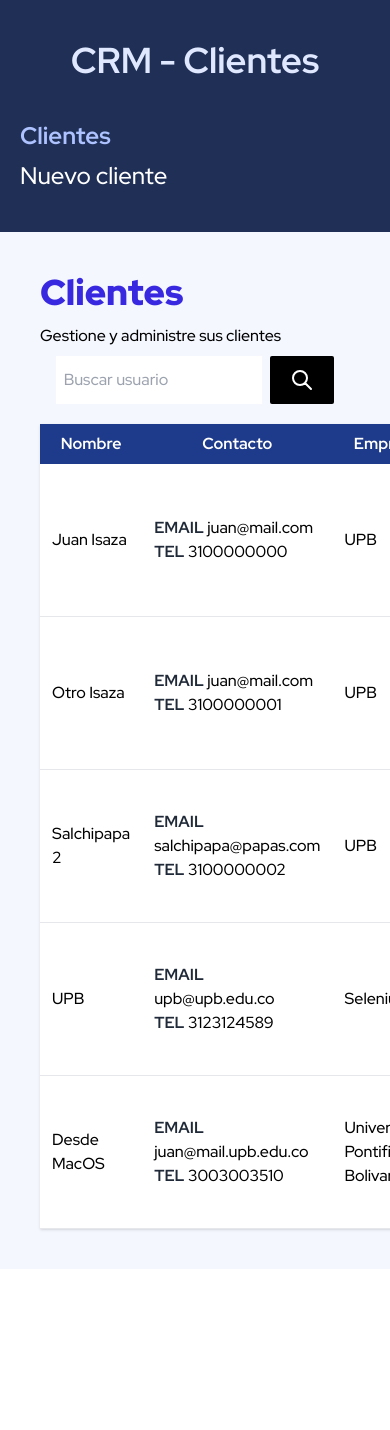
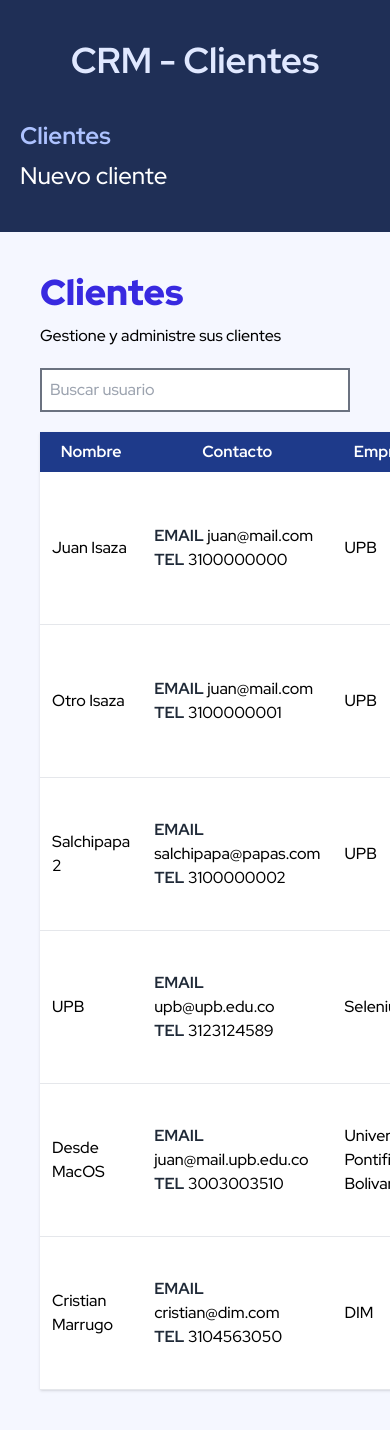
Before and after one commit to jisazamp/administrador-clientes, a React (Vite) app: page /clients in a window 390 px wide. Before the commit the page ends 1269 px from the top, so only its background shows below. Built offline with nearby package versions, Linux system fonts and the light colour scheme; data requests are answered from the project's data file.

Commit message:
Changed the way clients are displayed

```diff
--- a/db.json
+++ b/db.json
@@ -39,6 +39,14 @@
       "phone": "3003003510",
       "notes": "Observaciones para esto",
       "id": 5
+    },
+    {
+      "username": "Cristian Marrugo",
+      "company": "DIM",
+      "email": "cristian@dim.com",
+      "phone": "3104563050",
+      "notes": "Volvio al equipo de sus amores",
+      "id": 6
     }
   ]
 }
--- a/src/components/Client.jsx
+++ b/src/components/Client.jsx
@@ -4,7 +4,7 @@ const Client = ({ client }) => {
   const { username, company, email, phone, notes, id } = client;
 
   return (
-    <tr className='border-b hover:bg-gray-100 transition duration-200 cursor-pointer'>
+    <tr className='border-b hover:bg-gray-100 transition duration-200'>
       <td className='p-3'>{username}</td>
       <td className='p-3'>
         <p>
@@ -56,7 +56,7 @@ const Client = ({ client }) => {
           </svg>
           <span className='hidden uppercase md:inline-block'>Editar</span>
         </button>
-        <button className='flex justify-center text-[#073b4c] px-2 items-center gap-2 bg-[#ef476f] hover:bg-[#9c0a02] transition duration-300 ease rounded-sm py-2'>
+        <button className='flex justify-center text-[#073b4c] px-2 items-center gap-2 bg-[#ef476f] hover:bg-[#bc3a58] transition duration-300 ease rounded-sm py-2'>
           <svg
             xmlns='http://www.w3.org/2000/svg'
             className='h-6 w-6'
--- a/src/pages/Home.jsx
+++ b/src/pages/Home.jsx
@@ -21,18 +21,16 @@ const Home = () => {
     fetchClients();
   }, []);
 
-  const handleFilterChange = (e) => {
-    setFilter(e.target.value);
-  };
-
-  const handleFilterSubmit = (e) => {
-    e.preventDefault();
-
+  useEffect(() => {
+    // Case insensitive regular expression to look for name
     const regex = new RegExp(filter, 'i');
 
+    // Create a new array with the filtered clients
     const newClients = clients.filter(
       (client) => client.username.search(regex) >= 0
     );
+
+    console.log(newClients);
 
     if (newClients.length === 0) {
       setFilteredClients([]);
@@ -40,6 +38,10 @@ const Home = () => {
     }
 
     setFilteredClients(newClients);
+  }, [filter]);
+
+  const handleFilterChange = async (e) => {
+    setFilter(e.target.value);
   };
 
   return (
@@ -47,37 +49,28 @@ const Home = () => {
       <h1 className=' font-black text-4xl text-[#3829e0]'>Clientes</h1>
       <p className='mt-3'>Gestione y administre sus clientes</p>
 
-      <form
-        className='mt-2 mb-2 flex gap-2 justify-center'
-        onSubmit={handleFilterSubmit}
-      >
+      <form className='mt-2 mb-2 flex flex-col items-center gap-2 justify-center'>
         <input
-          className='py-2 px-2 w-2/3'
+          className='py-2 px-2 w-full md:w-2/3 mt-3 border-gray-500 border-2'
           type='text'
           value={filter}
           onChange={handleFilterChange}
           id='searchUsername'
           placeholder='Buscar usuario'
         />
+
         <button
-          className='py-3 px-5 rounded-sm bg-black text-white flex justify-center'
-          type='submit'
-          value='Buscar'
+          className={`${
+            filter ? 'block' : 'hidden'
+          } mb-2 mt-2 py-2 bg-sky-600 uppercase font-semibold
+          text-white md:hover:bg-sky-700 transition duration-200 w-full md:w-2/3 rounded-sm`}
+          onClick={(e) => {
+            e.preventDefault();
+            setFilter('');
+            setFilteredClients([]);
+          }}
         >
-          <svg
-            xmlns='http://www.w3.org/2000/svg'
-            className='h-6 w-6'
-            fill='none'
-            viewBox='0 0 24 24'
-            stroke='currentColor'
-            strokeWidth={2}
-          >
-            <path
-              strokeLinecap='round'
-              strokeLinejoin='round'
-              d='M21 21l-6-6m2-5a7 7 0 11-14 0 7 7 0 0114 0z'
-            />
-          </svg>
+          Borrar filtros
         </button>
       </form>
       <table className='w-full mt-5 table-auto shadow bg-white'>
@@ -90,13 +83,9 @@ const Home = () => {
           </tr>
         </thead>
         <tbody>
-          {filteredClients.length > 0
-            ? filteredClients.map((client) => (
-                <Client key={client.id} client={client} />
-              ))
-            : clients.map((client) => (
-                <Client key={client.id} client={client} />
-              ))}
+          {filter
+            ? filteredClients.map((c) => <Client key={c.id} client={c} />)
+            : clients.map((c) => <Client key={c.id} client={c} />)}
         </tbody>
       </table>
     </div>
```
